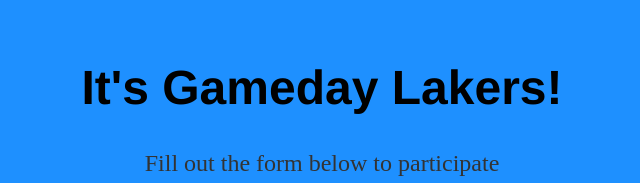
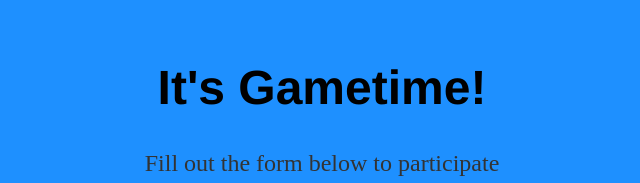
Before and after one commit to LOHS-BASKETBALL/games, a plain HTML site: page index.html in a window 1280 px wide. Shown: the top 183 px of the page, without its empty margins (318-958 px from the left). Drawn offline with Linux system fonts and the light colour scheme.

Commit message:
Update index.html

```diff
--- a/index.html
+++ b/index.html
@@ -10,7 +10,7 @@
 	<body style="background-color:DodgerBlue;">
 		<div class="container">
     		<div class="blurb">
-        	<center><h1 style="background-color:NavyBlue;">It's Gameday Lakers!</h1>
+        	<center><h1 style="background-color:NavyBlue;">It's Gametime!</h1>
 		<p style="background-color:NavyBlue;">Fill out the form below to participate</p></center>
                 <center><p><iframe src="https://docs.google.com/forms/d/e/1FAIpQLSeIMmctDFACDi6pkAl9qFiUBK-lpMrZpV2Q6mZebpG28Ku1LQ/viewform?embedded=true" width="420" height="690" frameborder="0" marginheight="0" marginwidth="0">Loading...</iframe></p></center>
     		</div><!-- /.blurb -->
```
